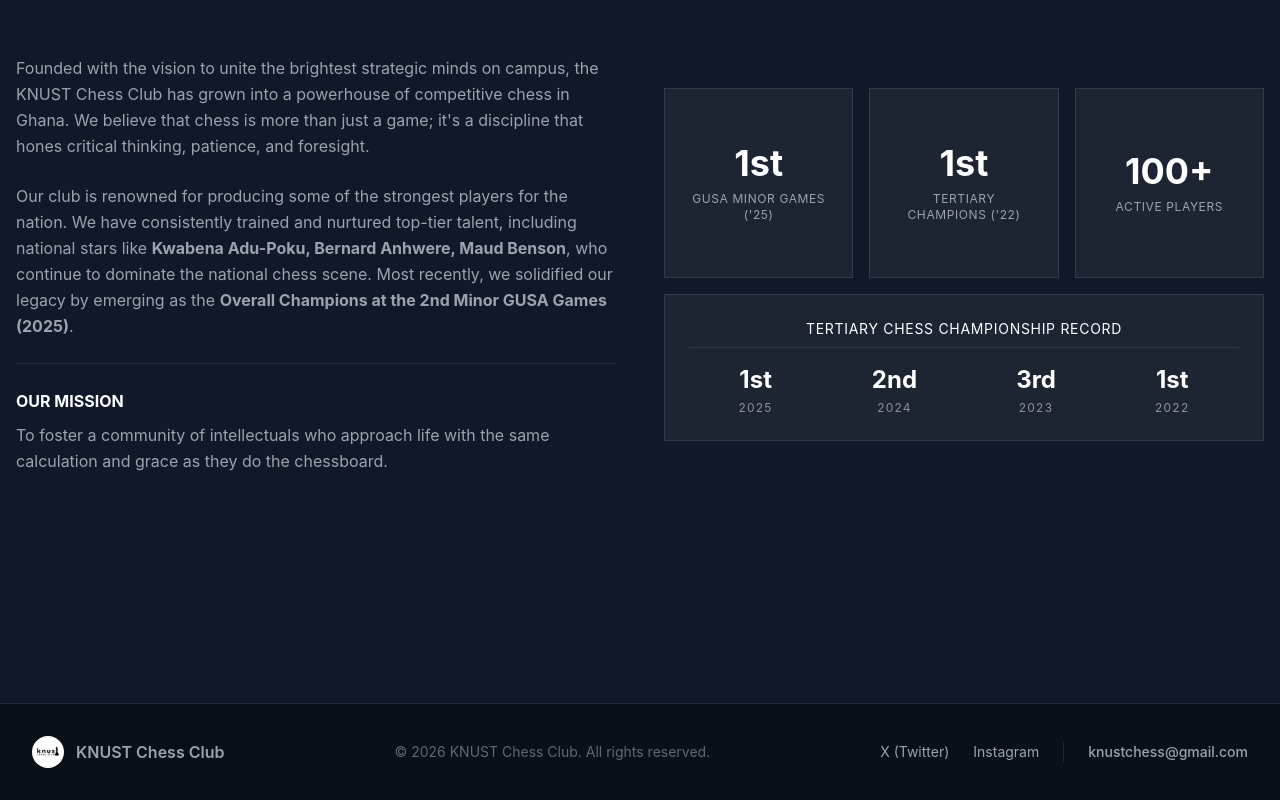
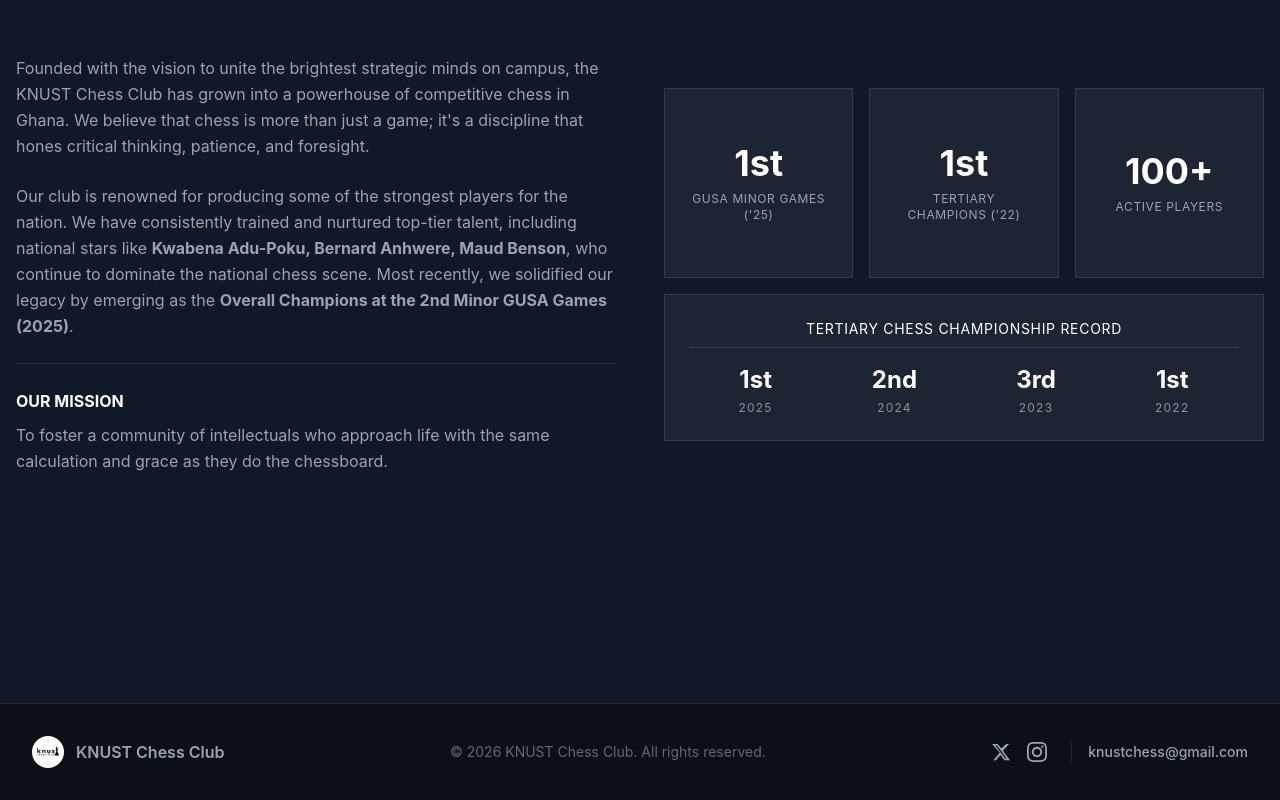
Before and after one commit to ALpatson/knust_chess_website, a React (Vite) app: page /about in a window 1280 px wide. Shown: the part 243-1043 px from the top of the page. Built offline with nearby package versions, Linux system fonts and the light colour scheme.

Commit message:
updated the footer

```diff
--- a/src/components/Footer.jsx
+++ b/src/components/Footer.jsx
@@ -3,16 +3,26 @@
     <footer className="border-t border-white/10 bg-[#0a0f18] py-8 mt-20">
       <div className="max-w-7xl mx-auto px-4 sm:px-6 lg:px-8 flex flex-col md:flex-row justify-between items-center gap-4">
         <div className="flex items-center gap-3">
-           <img src="/asset/Club_logo.jpeg" alt="KNUST Chess Club Logo" className="h-8 w-8 object-contain bg-white rounded-full p-0.5" onError={(e) => { e.target.style.display = 'none' }} />
-           <span className="font-semibold text-chess-accent">KNUST Chess Club</span>
+          <img src="/asset/Club_logo.jpeg" alt="KNUST Chess Club Logo" className="h-8 w-8 object-contain bg-white rounded-full p-0.5" onError={(e) => { e.target.style.display = 'none' }} />
+          <span className="font-semibold text-chess-accent">KNUST Chess Club</span>
         </div>
         <p className="text-sm text-chess-accent/60">
           © {new Date().getFullYear()} KNUST Chess Club. All rights reserved.
         </p>
-        <div className="flex flex-wrap justify-center md:justify-end gap-6 text-sm text-chess-accent">
-          <a href="https://x.com/knustchess?s=11" target="_blank" rel="noopener noreferrer" className="hover:text-white transition-colors">X (Twitter)</a>
-          <a href="https://www.instagram.com/knustchess?igsh=OWR2cTJpN2RxMHp1&utm_source=qr" target="_blank" rel="noopener noreferrer" className="hover:text-white transition-colors">Instagram</a>
-          <a href="mailto:knustchess@gmail.com" className="hover:text-white transition-colors font-medium border-l border-white/10 pl-6">knustchess@gmail.com</a>
+        <div className="flex items-center justify-center md:justify-end gap-4 text-chess-accent">
+          {/* X (Twitter) logo */}
+          <a href="https://x.com/knustchess?s=11" target="_blank" rel="noopener noreferrer" className="hover:text-white transition-colors" title="Twitter (X)">
+            <svg xmlns="http://www.w3.org/2000/svg" width="20" height="20" viewBox="0 0 24 24" fill="currentColor">
+              <path d="M18.244 2.25h3.308l-7.227 8.26 8.502 11.24H16.17l-4.714-6.231-5.401 6.231H2.742l7.732-8.835L1.254 2.25H8.08l4.253 5.622 5.911-5.622Zm-1.161 17.52h1.833L7.084 4.126H5.117z"/>
+            </svg>
+          </a>
+          {/* Instagram logo */}
+          <a href="https://www.instagram.com/knustchess?igsh=OWR2cTJpN2RxMHp1&utm_source=qr" target="_blank" rel="noopener noreferrer" className="hover:text-white transition-colors" title="Instagram">
+            <svg xmlns="http://www.w3.org/2000/svg" width="20" height="20" viewBox="0 0 24 24" fill="currentColor">
+              <path d="M12 2.163c3.204 0 3.584.012 4.85.07 3.252.148 4.771 1.691 4.919 4.919.058 1.265.069 1.645.069 4.849 0 3.205-.012 3.584-.069 4.849-.149 3.225-1.664 4.771-4.919 4.919-1.266.058-1.644.07-4.85.07-3.204 0-3.584-.012-4.849-.07-3.26-.149-4.771-1.699-4.919-4.92-.058-1.265-.07-1.644-.07-4.849 0-3.204.013-3.583.07-4.849.149-3.227 1.664-4.771 4.919-4.919 1.266-.057 1.645-.069 4.849-.069zm0-2.163c-3.259 0-3.667.014-4.947.072-4.358.2-6.78 2.618-6.98 6.98-.059 1.281-.073 1.689-.073 4.948 0 3.259.014 3.668.072 4.948.2 4.358 2.618 6.78 6.98 6.98 1.281.058 1.689.072 4.948.072 3.259 0 3.668-.014 4.948-.072 4.354-.2 6.782-2.618 6.979-6.98.059-1.28.073-1.689.073-4.948 0-3.259-.014-3.667-.072-4.947-.196-4.354-2.617-6.78-6.979-6.98-1.281-.059-1.69-.073-4.949-.073zm0 5.838c-3.403 0-6.162 2.759-6.162 6.162s2.759 6.163 6.162 6.163 6.162-2.759 6.162-6.163c0-3.403-2.759-6.162-6.162-6.162zm0 10.162c-2.209 0-4-1.79-4-4 0-2.209 1.791-4 4-4s4 1.791 4 4c0 2.21-1.791 4-4 4zm6.406-11.845c-.796 0-1.441.645-1.441 1.44s.645 1.44 1.441 1.44c.795 0 1.439-.645 1.439-1.44s-.644-1.44-1.439-1.44z"/>
+            </svg>
+          </a>
+          <a href="mailto:knustchess@gmail.com" className="hover:text-white transition-colors font-medium text-sm border-l border-white/10 pl-4 ml-2">knustchess@gmail.com</a>
         </div>
       </div>
     </footer>
```
